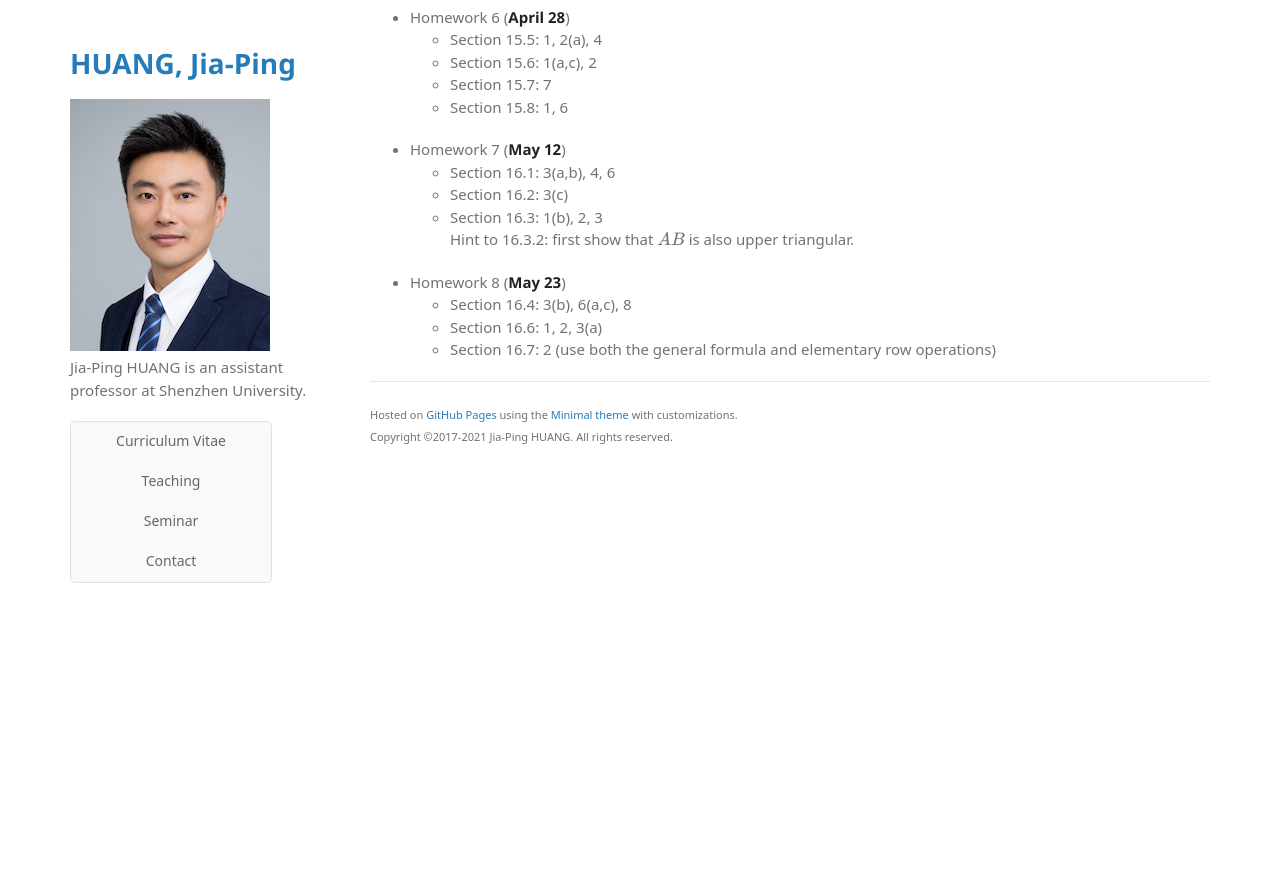
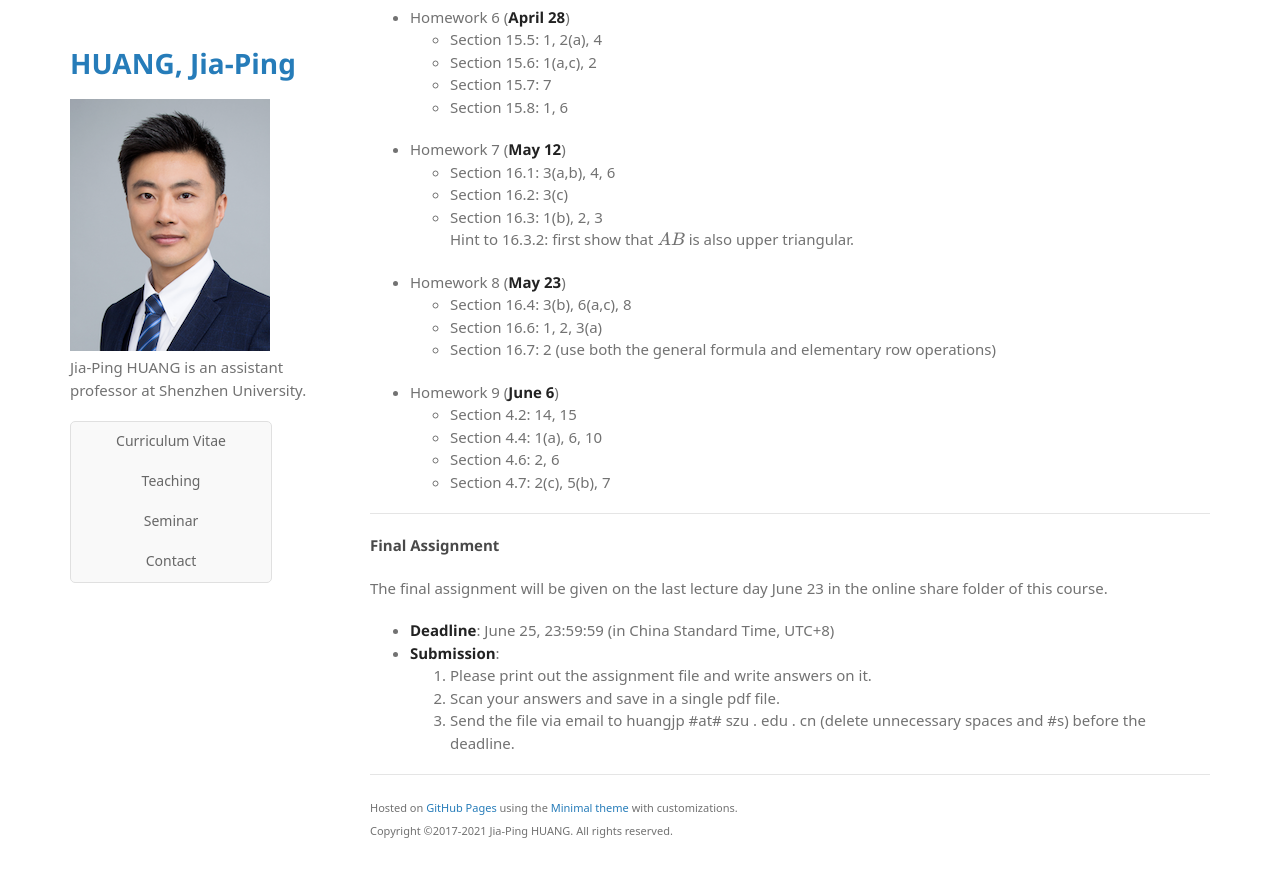
Before and after one commit to huangjp28/huangjp28.github.io, a Jekyll site: the page built from _teaching/02_mathc1.md, in a window 1280 px wide and 900 px high, scrolled down 2294 px. Shown: the top 877 px of the window. Built offline with Jekyll 4.4.1, drawn with Linux system fonts in a browser that asks for light colours; some web fonts are replaced; a script that is not in the unit is left out; before the commit the page ends 2801 px from its top, so only the background shows below that.

Commit message:
Update 02_mathc1.md

```diff
--- a/_teaching/02_mathc1.md
+++ b/_teaching/02_mathc1.md
@@ -112,4 +112,22 @@ Final exam: 60%
   - Section 16.6: 1, 2, 3(a)
   - Section 16.7: 2 (use both the general formula and elementary row operations)
 
+* Homework 9 (**June 6**)
+  - Section 4.2: 14, 15
+  - Section 4.4: 1(a), 6, 10
+  - Section 4.6: 2, 6
+  - Section 4.7: 2(c), 5(b), 7
+
 ---
+#### Final Assignment
+
+The final assignment will be given on the last lecture day June 23 in the online share folder of this course.
+
+* **Deadline**: June 25, 23:59:59 (in China Standard Time, UTC+8)
+* **Submission**:
+  1. Please print out the assignment file and write answers on it.
+  2. Scan your answers and save in a single pdf file.
+  3. Send the file via email to huangjp #at# szu . edu . cn (delete unnecessary spaces and #s) before the deadline.
+
+
+---
```
